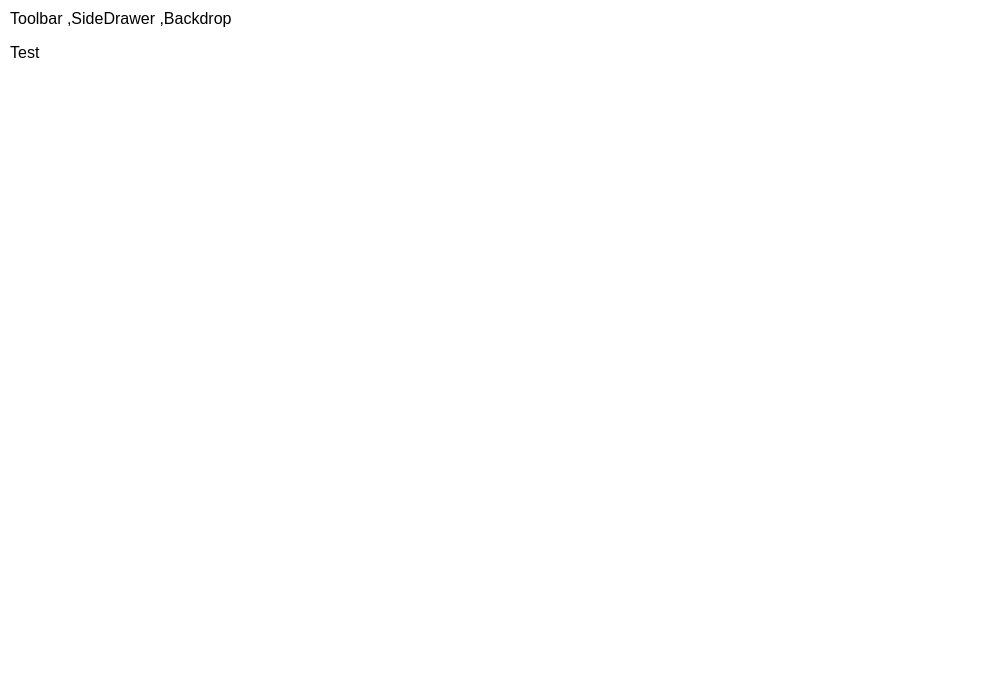
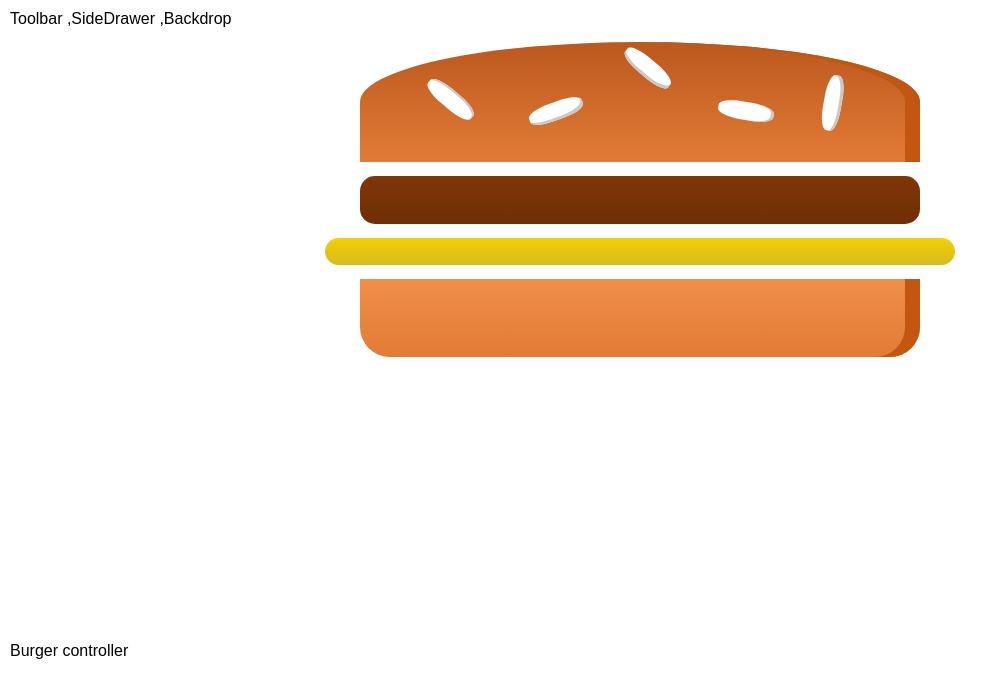
Before and after one commit to habiburrahman0540/burger-shop, a React app: page / in a window 1280 px wide. Shown: the top 698 px of the page, without its empty margins (0-1008 px from the left). Built offline with nearby package versions, Linux system fonts and the light colour scheme.

Commit message:
Burger component added

```diff
--- a/package.json
+++ b/package.json
@@ -49,6 +49,7 @@
     "postcss-preset-env": "6.7.0",
     "postcss-safe-parser": "5.0.2",
     "prompts": "2.4.0",
+    "prop-types": "^15.7.2",
     "react": "^17.0.2",
     "react-app-polyfill": "^2.0.0",
     "react-dev-utils": "^11.0.3",
--- a/src/App.js
+++ b/src/App.js
@@ -1,11 +1,12 @@
 import React, { Component } from "react"
 import Layout from "./components/Layout/Layout"
+import BurgerBuilder from './containers/BurgerBuilder/BurgerBuilder'
 class App extends Component{
   render(){
     return (
       <div>
       <Layout>
-        <p>Test</p>
+          <BurgerBuilder/>
       </Layout>
       </div>
     );
--- /dev/null
+++ b/src/components/Burger/Burger.css
@@ -0,0 +1,29 @@
+.Burger {
+    width: 100%;
+    margin: auto;
+    height: 250px;
+    text-align: center;
+    font-weight: bold;
+    font-size: 1.2rem;
+}
+
+@media (min-width: 500px) and (min-height: 400px) {
+    .Burger {
+        width: 350px;
+        height: 300px;
+    }
+}
+
+@media (min-width: 500px) and (min-height: 401px) {
+    .Burger {
+        width: 450px;
+        height: 400px;
+    }
+}
+
+@media (min-width: 1000px) and (min-height: 700px) {
+    .Burger {
+        width: 700px;
+        height: 600px;
+    }
+}
--- /dev/null
+++ b/src/components/Burger/Burger.js
@@ -0,0 +1,14 @@
+import React from 'react'
+import "./Burger.css"
+import BurgerIngredient from "./BurgerIngredient/BurgerIngredient"
+const burger =(props)=>{
+    return(
+        <div className="Burger">
+                <BurgerIngredient type="bread-top"/>
+                <BurgerIngredient type="meat"/>
+                <BurgerIngredient type="cheese"/>
+                <BurgerIngredient type="bread-bottom"/>
+        </div>
+    )
+}
+export default burger;
--- /dev/null
+++ b/src/components/Burger/BurgerIngredient/BurgerIngredient.css
@@ -0,0 +1,113 @@
+.BreadBottom {
+    height: 13%;
+    width: 80%;
+    background: linear-gradient(#F08E4A, #e27b36);
+    border-radius: 0 0 30px 30px;
+    box-shadow: inset -15px 0 #c15711;
+    margin: 2% auto;
+}
+
+.BreadTop {
+    height: 20%;
+    width: 80%;
+    background: linear-gradient(#bc581e, #e27b36);
+    border-radius: 50% 50% 0 0;
+    box-shadow: inset -15px 0 #c15711;
+    margin: 2% auto;
+    position: relative;
+}
+
+.Seeds1 {
+    width: 10%;
+    height: 15%;
+    position: absolute;
+    background-color: white;
+    left: 30%;
+    top: 50%;
+    border-radius: 40%;
+    transform: rotate(-20deg);
+    box-shadow: inset -2px -3px #c9c9c9;
+}
+
+.Seeds1:after {
+    content: "";
+    width: 100%;
+    height: 100%;
+    position: absolute;
+    background-color: white;
+    left: -170%;
+    top: -260%;
+    border-radius: 40%;
+    transform: rotate(60deg);
+    box-shadow: inset -1px 2px #c9c9c9;
+  }
+
+.Seeds1:before {
+    content: "";
+    width: 100%;
+    height: 100%;
+    position: absolute;
+    background-color: white;
+    left: 180%;
+    top: -50%;
+    border-radius: 40%;
+    transform: rotate(60deg);
+    box-shadow: inset -1px -3px #c9c9c9;
+  }
+
+  .Seeds2 {
+    width: 10%;
+    height: 15%;
+    position: absolute;
+    background-color: white;
+    left: 64%;
+    top: 50%;
+    border-radius: 40%;
+    transform: rotate(10deg);
+    box-shadow: inset -3px 0 #c9c9c9;
+  }
+
+  .Seeds2:before {
+    content: "";
+    width: 100%;
+    height: 100%;
+    position: absolute;
+    background-color: white;
+    left: 150%;
+    top: -130%;
+    border-radius: 40%;
+    transform: rotate(90deg);
+    box-shadow: inset 1px 3px #c9c9c9;
+  }
+
+
+.Meat {
+    width: 80%;
+    height: 8%;
+    background: linear-gradient(#7f3608, #702e05);
+    margin: 2% auto;
+    border-radius: 15px;
+}
+
+.Cheese {
+    width: 90%;
+    height: 4.5%;
+    margin: 2% auto;
+    background: linear-gradient(#f4d004, #d6bb22);
+    border-radius: 20px;
+}
+
+.Salad {
+    width: 85%;
+    height: 7%;
+    margin: 2% auto;
+    background: linear-gradient(#228c1d, #91ce50);
+    border-radius: 20px;
+}
+
+.Bacon {
+    width: 80%;
+    height: 3%;
+    background: linear-gradient(#bf3813, #c45e38);
+    margin: 2% auto;
+}
--- /dev/null
+++ b/src/components/Burger/BurgerIngredient/BurgerIngredient.js
@@ -0,0 +1,38 @@
+import React, { Component } from 'react';
+import PropTypes from 'prop-types'
+import "./BurgerIngredient.css"
+class BurgerIngredient extends Component{
+    render(){
+        let ingredient = null;
+            switch(this.props.type){
+                case ('bread-bottom'):
+                    ingredient = <div className="BreadBottom"></div>;
+                break;
+                case ('bread-top'):
+                    ingredient = <div className="BreadTop">
+                        <div className="Seeds1"></div>
+                        <div className="Seeds2"></div>
+                    </div>;
+                break;
+                case ('meat'):
+                    ingredient = <div className="Meat"></div>;
+                break;
+                case ('cheese'):
+                    ingredient = <div className="Cheese"></div>;
+                break;
+                case ('salad'):
+                    ingredient = <div className="Cheese"></div>;
+                break;
+                case ('bacon'):
+                    ingredient = <div className="Bacon"></div>;
+                break;
+                default:
+                    ingredient = null;
+            }
+        return ingredient;
+    }
+}
+BurgerIngredient.propTypes = {
+    type:PropTypes.string.isRequired
+}
+export default BurgerIngredient;
--- /dev/null
+++ b/src/containers/BurgerBuilder/BurgerBuilder.js
@@ -0,0 +1,14 @@
+import React, { Component } from 'react'
+import Aux from '../../hoc/Auxs';
+import Burger from "../../components/Burger/Burger"
+class BurgerBuilder extends Component{
+    render(){
+        return(
+            <Aux>
+                    <Burger/>
+                <div>Burger controller</div>
+            </Aux>
+        )
+    }
+}
+export default BurgerBuilder;
```
Also changed, not shown: 1 other file (tests, documents, lock files or other folders).
